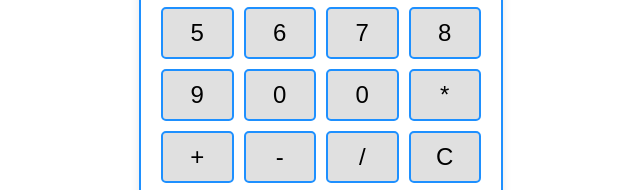
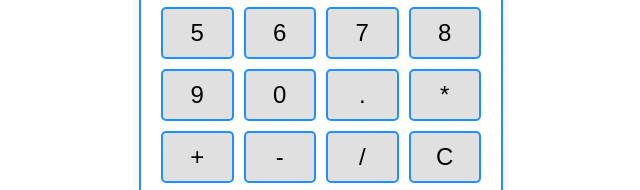
Before and after one commit to oluwasegun1379/Basic-Calculator, a plain HTML site: page index.html in a window 1280 px wide. Shown: the part 280-470 px from the top of the page, 319-959 px from the left. Drawn offline with Linux system fonts and the light colour scheme.

Commit message:
Update index.html

```diff
--- a/index.html
+++ b/index.html
@@ -32,7 +32,7 @@
           <button class="button" onclick="calcFunction('8')">8</button>
           <button class="button" onclick="calcFunction('9')">9</button>
           <button class="button" onclick="calcFunction('0')">0</button>
-          <button class="button" onclick="calcFunction('.')">0</button>
+          <button class="button" onclick="calcFunction('.')">.</button>
 
           <!-- Operator buttons -->
           <button class="button" onclick="calcFunction('*')">*</button>
```
